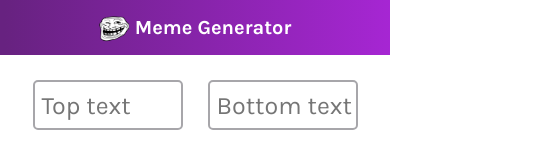
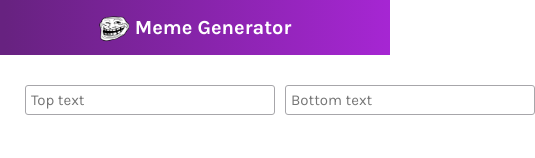
Before and after one commit to Sanket00900/Meme-Generator, a React (Create React App) app: page / in a window 390 px wide. Shown: the top 158 px of the page, 535 px wide, since content can reach past the window. Built offline with nearby package versions, Linux system fonts and the light colour scheme; no server answers.

Commit message:
improve styles for mobile design

```diff
--- a/src/App.css
+++ b/src/App.css
@@ -141,10 +141,17 @@ main {
     margin-right: auto;
   }
 
-  .form--input{
-    width: 150px;
+  .form--input {
+    font-family: "Karla", sans-serif;
+    border-radius: 3px;
+    border: 1px solid #a7a6aa;
+    text-indent: 3px;
     display: block;
-    margin: 0 auto;
+    margin: 5px auto;
+    width: 250px;
+    height: 30px;
+    font-size: 15px;
+    color:#711F8D;
   }
 
   .form--button{
```
